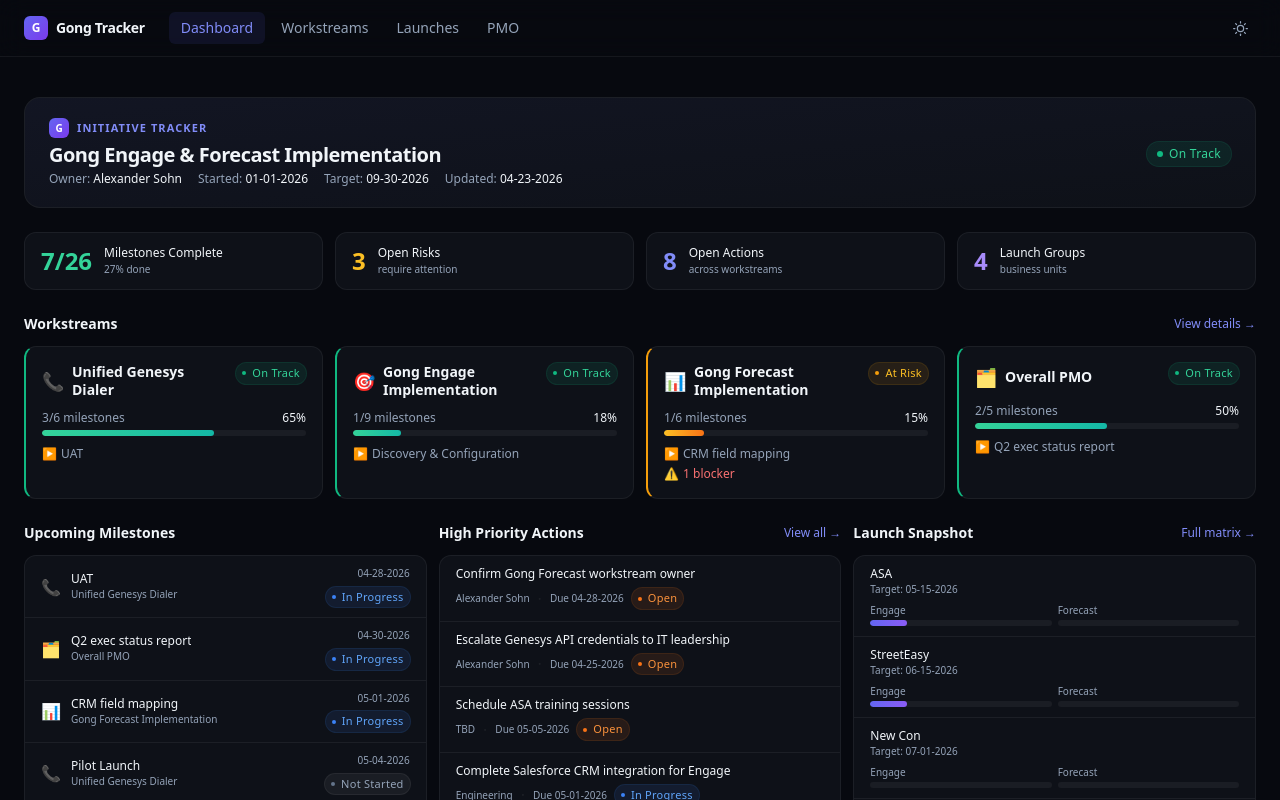
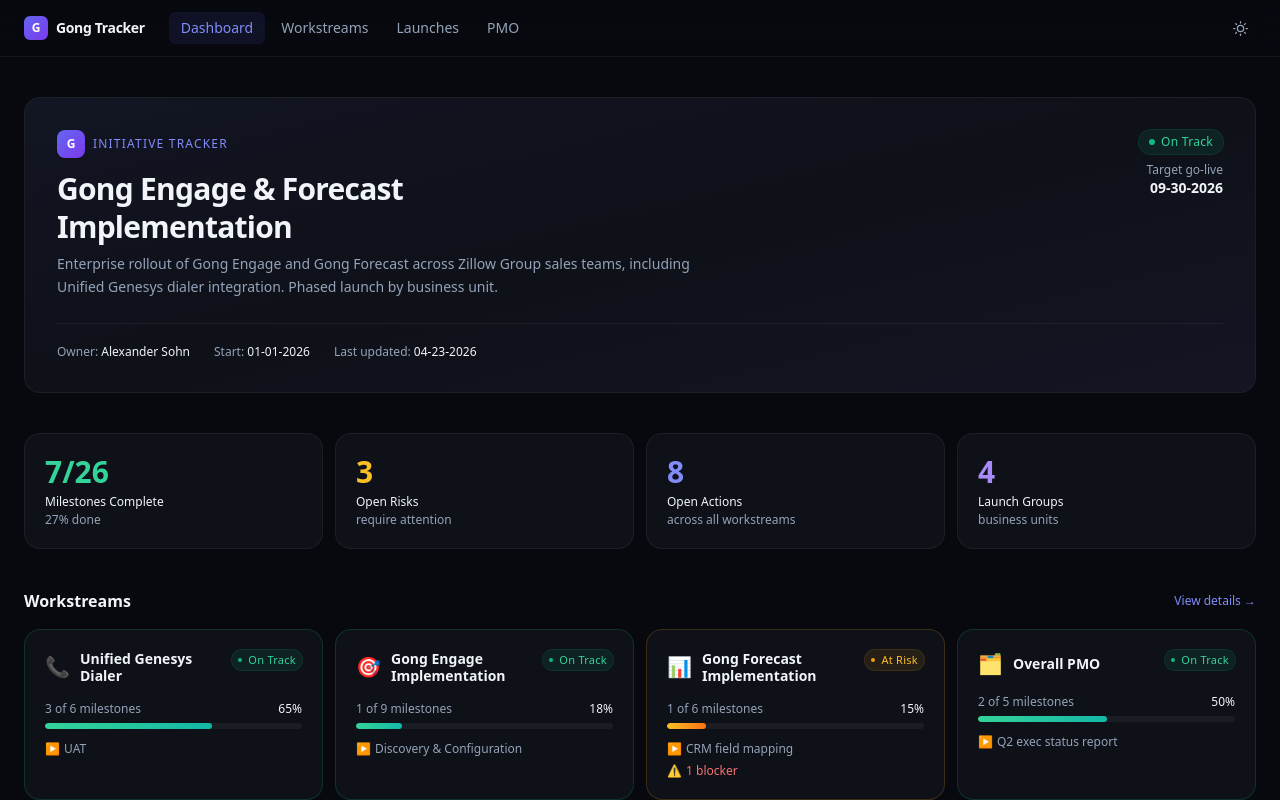
Before and after one commit to alexandersoh-lgtm/gong-tracker, a Next.js app: page / in a window 1280 px wide. Shown: the top 800 px of the page. Built offline with nearby package versions, Linux system fonts and the light colour scheme.

Commit message:
Revert "Dashboard redesign: compact hero, slim stats strip, 3-col bottom, tighter spacing"
This reverts commit 5bf5682921f7e061dcdb9befa418e993bcb58367.

```diff
--- a/app/page.tsx
+++ b/app/page.tsx
@@ -9,9 +9,9 @@
 import { fmtDate } from "@/lib/utils";
 
 const statusBorder: Record<string, string> = {
-  green:  "border-l-emerald-500",
-  yellow: "border-l-amber-500",
-  red:    "border-l-red-500",
+  green:  "border-emerald-200 dark:border-emerald-500/20",
+  yellow: "border-amber-200 dark:border-amber-500/20",
+  red:    "border-red-200 dark:border-red-500/20",
 };
 
 const progressColor: Record<string, "emerald" | "amber" | "blue"> = {
@@ -23,28 +23,28 @@
   const active = ws.milestones.find((m) => m.status === "in_progress");
   return (
     <Link href={`/workstreams#${ws.id}`} className="block group">
-      <div className={`h-full bg-[var(--surface)] rounded-xl p-4 border-l-2 border border-[var(--border)] ${statusBorder[ws.status] ?? "border-l-slate-400"} hover:shadow-md dark:hover:shadow-black/20 hover:border-indigo-200 dark:hover:border-indigo-500/20 transition-all duration-200`}>
-        <div className="flex items-start justify-between gap-2 mb-3">
-          <div className="flex items-center gap-2">
-            <span className="text-lg">{ws.icon}</span>
+      <div className={`h-full bg-[var(--surface)] rounded-2xl p-5 border ${statusBorder[ws.status] ?? "border-[var(--border)]"} hover:shadow-lg dark:hover:shadow-black/30 hover:border-indigo-200 dark:hover:border-indigo-500/30 transition-all duration-200`}>
+        <div className="flex items-start justify-between gap-2 mb-4">
+          <div className="flex items-center gap-2.5">
+            <span className="text-xl">{ws.icon}</span>
             <span className="font-semibold text-[var(--text)] text-sm leading-tight">{ws.name}</span>
           </div>
           <StatusBadge status={ws.status} size="xs" />
         </div>
-        <div className="mb-2.5">
-          <div className="flex justify-between text-xs text-[var(--text-muted)] mb-1">
-            <span>{done}/{ws.milestones.length} milestones</span>
+        <div className="mb-3">
+          <div className="flex justify-between text-xs text-[var(--text-muted)] mb-1.5">
+            <span>{done} of {ws.milestones.length} milestones</span>
             <span className="font-medium text-[var(--text)]">{ws.percentComplete}%</span>
           </div>
           <ProgressBar percent={ws.percentComplete} color={progressColor[ws.status] ?? "blue"} />
         </div>
         {active && (
-          <p className="text-xs text-[var(--text-muted)] truncate">
+          <p className="text-xs text-[var(--text-muted)] truncate mt-2">
             <span className="text-blue-500 dark:text-blue-400 mr-1">▶</span>{active.name}
           </p>
         )}
         {ws.blockers.length > 0 && (
-          <p className="text-xs text-red-500 dark:text-red-400 mt-1 flex items-center gap-1">
+          <p className="text-xs text-red-500 dark:text-red-400 mt-1.5 flex items-center gap-1">
             <span>⚠</span>{ws.blockers.length} blocker{ws.blockers.length > 1 ? "s" : ""}
           </p>
         )}
@@ -70,90 +70,102 @@
         .map((m) => ({ ...m, workstream: ws.name, icon: ws.icon }))
     )
     .sort((a, b) => new Date(a.dueDate).getTime() - new Date(b.dueDate).getTime())
-    .slice(0, 6);
+    .slice(0, 5);
 
   const completedMilestones = workstreams.flatMap((ws) => ws.milestones.filter((m) => m.status === "complete")).length;
   const totalMilestones = workstreams.flatMap((ws) => ws.milestones).length;
 
   return (
-    <div className="space-y-6">
+    <div className="space-y-10">
 
-      {/* Hero — compact */}
-      <div className="relative overflow-hidden rounded-2xl bg-[var(--surface)] border border-[var(--border)] px-6 py-5">
-        <div className="absolute inset-0 bg-gradient-to-br from-indigo-50/70 via-transparent to-transparent dark:from-indigo-500/5 dark:to-transparent pointer-events-none" />
-        <div className="relative flex flex-col sm:flex-row sm:items-center justify-between gap-4">
-          <div className="space-y-1 min-w-0">
-            <div className="flex items-center gap-2">
-              <div className="w-5 h-5 rounded-md bg-gradient-to-br from-indigo-500 to-violet-600 flex items-center justify-center shrink-0">
-                <span className="text-white text-[10px] font-bold">G</span>
+      {/* Hero Header */}
+      <div className="relative overflow-hidden rounded-2xl bg-[var(--surface)] border border-[var(--border)] p-8">
+        {/* Decorative gradient */}
+        <div className="absolute inset-0 bg-gradient-to-br from-indigo-50/80 via-transparent to-violet-50/40 dark:from-indigo-500/5 dark:via-transparent dark:to-violet-500/5 pointer-events-none" />
+        <div className="absolute top-0 right-0 w-64 h-64 bg-gradient-radial from-indigo-100/60 to-transparent dark:from-indigo-500/5 dark:to-transparent rounded-full translate-x-1/3 -translate-y-1/3 pointer-events-none" />
+
+        <div className="relative">
+          <div className="flex flex-col sm:flex-row sm:items-start justify-between gap-6">
+            <div className="space-y-2">
+              <div className="flex items-center gap-2 mb-3">
+                <div className="w-7 h-7 rounded-lg bg-gradient-to-br from-indigo-500 to-violet-600 flex items-center justify-center shadow-sm">
+                  <span className="text-white text-xs font-bold">G</span>
+                </div>
+                <span className="text-xs font-medium text-indigo-600 dark:text-indigo-400 uppercase tracking-widest">
+                  Initiative Tracker
+                </span>
               </div>
-              <span className="text-[11px] font-semibold text-indigo-600 dark:text-indigo-400 uppercase tracking-widest">Initiative Tracker</span>
+              <h1 className="text-3xl font-bold text-[var(--text)] tracking-tight leading-tight max-w-xl">
+                {program.name}
+              </h1>
+              <p className="text-[var(--text-muted)] text-sm leading-relaxed max-w-2xl">
+                {program.summary}
+              </p>
             </div>
-            <h1 className="text-xl font-bold text-[var(--text)] tracking-tight leading-tight">
-              {program.name}
-            </h1>
-            <div className="flex flex-wrap items-center gap-x-4 gap-y-1 text-xs text-[var(--text-muted)]">
-              <span>Owner: <span className="text-[var(--text)] font-medium">{program.programOwner}</span></span>
-              <span>Started: <span className="text-[var(--text)] font-medium">{fmtDate(program.startDate)}</span></span>
-              <span>Target: <span className="text-[var(--text)] font-medium">{fmtDate(program.targetGoLive)}</span></span>
-              <span>Updated: <span className="text-[var(--text)] font-medium">{fmtDate(program.lastUpdated)}</span></span>
+            <div className="flex flex-col items-end gap-2 shrink-0">
+              <StatusBadge status={program.status} size="md" />
+              <div className="text-right">
+                <p className="text-xs text-[var(--text-muted)]">Target go-live</p>
+                <p className="text-sm font-semibold text-[var(--text)]">{fmtDate(program.targetGoLive)}</p>
+              </div>
             </div>
           </div>
-          <div className="shrink-0">
-            <StatusBadge status={program.status} size="md" />
+
+          <div className="mt-6 pt-5 border-t border-[var(--border)] flex flex-wrap items-center gap-x-6 gap-y-2 text-xs text-[var(--text-muted)]">
+            <span>Owner: <span className="text-[var(--text)] font-medium">{program.programOwner}</span></span>
+            <span>Start: <span className="text-[var(--text)] font-medium">{fmtDate(program.startDate)}</span></span>
+            <span>Last updated: <span className="text-[var(--text)] font-medium">{fmtDate(program.lastUpdated)}</span></span>
           </div>
         </div>
       </div>
 
-      {/* Stats strip */}
+      {/* Key Stats */}
       <div className="grid grid-cols-2 sm:grid-cols-4 gap-3">
         {[
           { label: "Milestones Complete", value: `${completedMilestones}/${totalMilestones}`, sub: `${Math.round((completedMilestones / totalMilestones) * 100)}% done`, color: "text-emerald-600 dark:text-emerald-400" },
           { label: "Open Risks",          value: pmo.risks.filter((r) => r.status === "open").length, sub: "require attention", color: "text-amber-600 dark:text-amber-400" },
-          { label: "Open Actions",        value: pmo.actions.filter((a) => a.status === "open" || a.status === "in_progress").length, sub: "across workstreams", color: "text-indigo-600 dark:text-indigo-400" },
+          { label: "Open Actions",        value: pmo.actions.filter((a) => a.status === "open" || a.status === "in_progress").length, sub: "across all workstreams", color: "text-indigo-600 dark:text-indigo-400" },
           { label: "Launch Groups",       value: launches.groups.length, sub: "business units", color: "text-violet-600 dark:text-violet-400" },
         ].map((s) => (
-          <div key={s.label} className="bg-[var(--surface)] rounded-xl px-4 py-3 border border-[var(--border)] flex items-center gap-3">
-            <p className={`text-2xl font-bold tabular-nums shrink-0 ${s.color}`}>{s.value}</p>
-            <div className="min-w-0">
-              <p className="text-xs font-medium text-[var(--text)] leading-tight">{s.label}</p>
-              <p className="text-[10px] text-[var(--text-muted)] mt-0.5">{s.sub}</p>
-            </div>
+          <div key={s.label} className="bg-[var(--surface)] rounded-2xl p-5 border border-[var(--border)] hover:border-indigo-200 dark:hover:border-indigo-500/30 transition-colors">
+            <p className={`text-3xl font-bold tabular-nums ${s.color}`}>{s.value}</p>
+            <p className="text-xs font-medium text-[var(--text)] mt-1">{s.label}</p>
+            <p className="text-xs text-[var(--text-muted)] mt-0.5">{s.sub}</p>
           </div>
         ))}
       </div>
 
       {/* Workstreams */}
       <section>
-        <div className="flex items-center justify-between mb-3">
-          <h2 className="text-sm font-semibold text-[var(--text)]">Workstreams</h2>
-          <Link href="/workstreams" className="text-xs font-medium text-indigo-600 dark:text-indigo-400 hover:underline underline-offset-2">View details →</Link>
+        <div className="flex items-center justify-between mb-4">
+          <h2 className="text-base font-semibold text-[var(--text)]">Workstreams</h2>
+          <Link href="/workstreams" className="text-xs font-medium text-indigo-600 dark:text-indigo-400 hover:underline underline-offset-2">
+            View details →
+          </Link>
         </div>
         <div className="grid grid-cols-1 sm:grid-cols-2 lg:grid-cols-4 gap-3">
           {workstreams.map((ws) => <WorkstreamCard key={ws.id} ws={ws} />)}
         </div>
       </section>
 
-      {/* Bottom 3-column grid */}
-      <div className="grid grid-cols-1 lg:grid-cols-3 gap-3">
+      {/* Bottom row */}
+      <div className="grid grid-cols-1 lg:grid-cols-2 gap-6">
 
         {/* Upcoming Milestones */}
-        <section className="flex flex-col">
-          <div className="flex items-center justify-between mb-3">
-            <h2 className="text-sm font-semibold text-[var(--text)]">Upcoming Milestones</h2>
-          </div>
-          <div className="bg-[var(--surface)] rounded-xl border border-[var(--border)] divide-y divide-[var(--border)] overflow-hidden flex-1">
+        <section>
+          <h2 className="text-base font-semibold text-[var(--text)] mb-4">Upcoming Milestones</h2>
+          <div className="bg-[var(--surface)] rounded-2xl border border-[var(--border)] divide-y divide-[var(--border)] overflow-hidden">
             {upcomingMilestones.map((m) => (
-              <div key={m.id} className="flex items-center justify-between px-4 py-2.5 hover:bg-[var(--surface-2)] transition-colors">
-                <div className="min-w-0 flex items-center gap-2.5">
+              <div key={m.id} className="flex items-center justify-between px-4 py-3 hover:bg-[var(--surface-2)] transition-colors">
+                <div className="min-w-0 flex items-center gap-3">
                   <span className="text-base shrink-0">{m.icon}</span>
                   <div className="min-w-0">
-                    <p className="text-xs text-[var(--text)] truncate">{m.name}</p>
-                    <p className="text-[10px] text-[var(--text-muted)]">{m.workstream}</p>
+                    <p className="text-sm text-[var(--text)] truncate">{m.name}</p>
+                    <p className="text-xs text-[var(--text-muted)] mt-0.5">{m.workstream}</p>
                   </div>
                 </div>
-                <div className="shrink-0 ml-2 text-right">
-                  <p className="text-[10px] text-[var(--text-muted)]">{fmtDate(m.dueDate)}</p>
+                <div className="text-right shrink-0 ml-3 space-y-1">
+                  <p className="text-xs text-[var(--text-muted)]">{fmtDate(m.dueDate)}</p>
                   <StatusBadge status={m.status} size="xs" />
                 </div>
               </div>
@@ -162,67 +174,51 @@
         </section>
 
         {/* High Priority Actions */}
-        <section className="flex flex-col">
-          <div className="flex items-center justify-between mb-3">
-            <h2 className="text-sm font-semibold text-[var(--text)]">High Priority Actions</h2>
-            <Link href="/pmo" className="text-xs font-medium text-indigo-600 dark:text-indigo-400 hover:underline underline-offset-2">View all →</Link>
+        <section>
+          <div className="flex items-center justify-between mb-4">
+            <h2 className="text-base font-semibold text-[var(--text)]">High Priority Actions</h2>
+            <Link href="/pmo" className="text-xs font-medium text-indigo-600 dark:text-indigo-400 hover:underline underline-offset-2">
+              View all →
+            </Link>
           </div>
-          <div className="bg-[var(--surface)] rounded-xl border border-[var(--border)] divide-y divide-[var(--border)] overflow-hidden flex-1">
+          <div className="bg-[var(--surface)] rounded-2xl border border-[var(--border)] divide-y divide-[var(--border)] overflow-hidden">
             {openHighActions.length === 0 ? (
-              <p className="px-4 py-5 text-xs text-[var(--text-muted)] text-center">No high priority open actions</p>
+              <p className="px-4 py-6 text-sm text-[var(--text-muted)] text-center">No high priority open actions</p>
             ) : (
               openHighActions.map((a) => (
-                <div key={a.id} className="px-4 py-2.5 hover:bg-[var(--surface-2)] transition-colors">
-                  <p className="text-xs text-[var(--text)] leading-snug">{a.title}</p>
-                  <div className="flex items-center gap-2 mt-1">
-                    <span className="text-[10px] text-[var(--text-muted)]">{a.owner}</span>
-                    <span className="text-[var(--border)]">·</span>
-                    <span className="text-[10px] text-[var(--text-muted)]">Due {fmtDate(a.dueDate)}</span>
+                <div key={a.id} className="px-4 py-3 hover:bg-[var(--surface-2)] transition-colors">
+                  <p className="text-sm text-[var(--text)]">{a.title}</p>
+                  <div className="flex items-center gap-3 mt-1.5">
+                    <span className="text-xs text-[var(--text-muted)]">{a.owner}</span>
+                    <span className="text-xs text-[var(--text-muted)]">Due {fmtDate(a.dueDate)}</span>
                     <StatusBadge status={a.status} size="xs" />
                   </div>
                 </div>
               ))
             )}
           </div>
-        </section>
 
-        {/* Launch Snapshot */}
-        <section className="flex flex-col">
-          <div className="flex items-center justify-between mb-3">
-            <h2 className="text-sm font-semibold text-[var(--text)]">Launch Snapshot</h2>
-            <Link href="/launches" className="text-xs font-medium text-indigo-600 dark:text-indigo-400 hover:underline underline-offset-2">Full matrix →</Link>
-          </div>
-          <div className="bg-[var(--surface)] rounded-xl border border-[var(--border)] divide-y divide-[var(--border)] overflow-hidden flex-1">
+          {/* Launch snapshot */}
+          <h2 className="text-base font-semibold text-[var(--text)] mt-6 mb-4">Launch Snapshot</h2>
+          <div className="bg-[var(--surface)] rounded-2xl border border-[var(--border)] divide-y divide-[var(--border)] overflow-hidden">
             {launches.groups.map((g) => {
               const completedEngage = launches.phases.filter((p) => (g.engage as Record<string, string>)[p] === "complete").length;
               const completedForecast = launches.phases.filter((p) => (g.forecast as Record<string, string>)[p] === "complete").length;
-              const total = launches.phases.length;
-              const allDone = completedEngage === total && completedForecast === total;
               return (
-                <div key={g.id} className="px-4 py-2.5 hover:bg-[var(--surface-2)] transition-colors">
-                  <div className="flex items-center justify-between mb-1.5">
-                    <div>
-                      <p className="text-xs font-medium text-[var(--text)]">{g.name}</p>
-                      <p className="text-[10px] text-[var(--text-muted)]">Target: {fmtDate(g.targetGoLive)}</p>
-                    </div>
-                    {allDone && <StatusBadge status="complete" size="xs" />}
+                <div key={g.id} className="flex items-center justify-between px-4 py-3 hover:bg-[var(--surface-2)] transition-colors">
+                  <div>
+                    <p className="text-sm font-medium text-[var(--text)]">{g.name}</p>
+                    <p className="text-xs text-[var(--text-muted)] mt-0.5">{fmtDate(g.targetGoLive)}</p>
                   </div>
-                  <div className="grid grid-cols-2 gap-1.5">
-                    <div>
-                      <p className="text-[10px] text-[var(--text-muted)] mb-0.5">Engage</p>
-                      <ProgressBar percent={Math.round((completedEngage / total) * 100)} color="indigo" />
-                    </div>
-                    <div>
-                      <p className="text-[10px] text-[var(--text-muted)] mb-0.5">Forecast</p>
-                      <ProgressBar percent={Math.round((completedForecast / total) * 100)} color="emerald" />
-                    </div>
+                  <div className="text-right text-xs text-[var(--text-muted)] space-y-0.5">
+                    <p>Engage <span className="text-[var(--text)] font-medium">{completedEngage}/{launches.phases.length}</span></p>
+                    <p>Forecast <span className="text-[var(--text)] font-medium">{completedForecast}/{launches.phases.length}</span></p>
                   </div>
                 </div>
               );
             })}
           </div>
         </section>
-
       </div>
     </div>
   );
--- a/data/program.json
+++ b/data/program.json
@@ -8,8 +8,8 @@
   "lastCalendarSync": "2026-04-23T18:00:00Z",
   "summary": "Enterprise rollout of Gong Engage and Gong Forecast across Zillow Group sales teams, including Unified Genesys dialer integration. Phased launch by business unit.",
   "keyStats": {
-    "totalMilestones": 26,
-    "completedMilestones": 7,
+    "totalMilestones": 24,
+    "completedMilestones": 6,
     "openRisks": 3,
     "openActions": 8
   }
```
